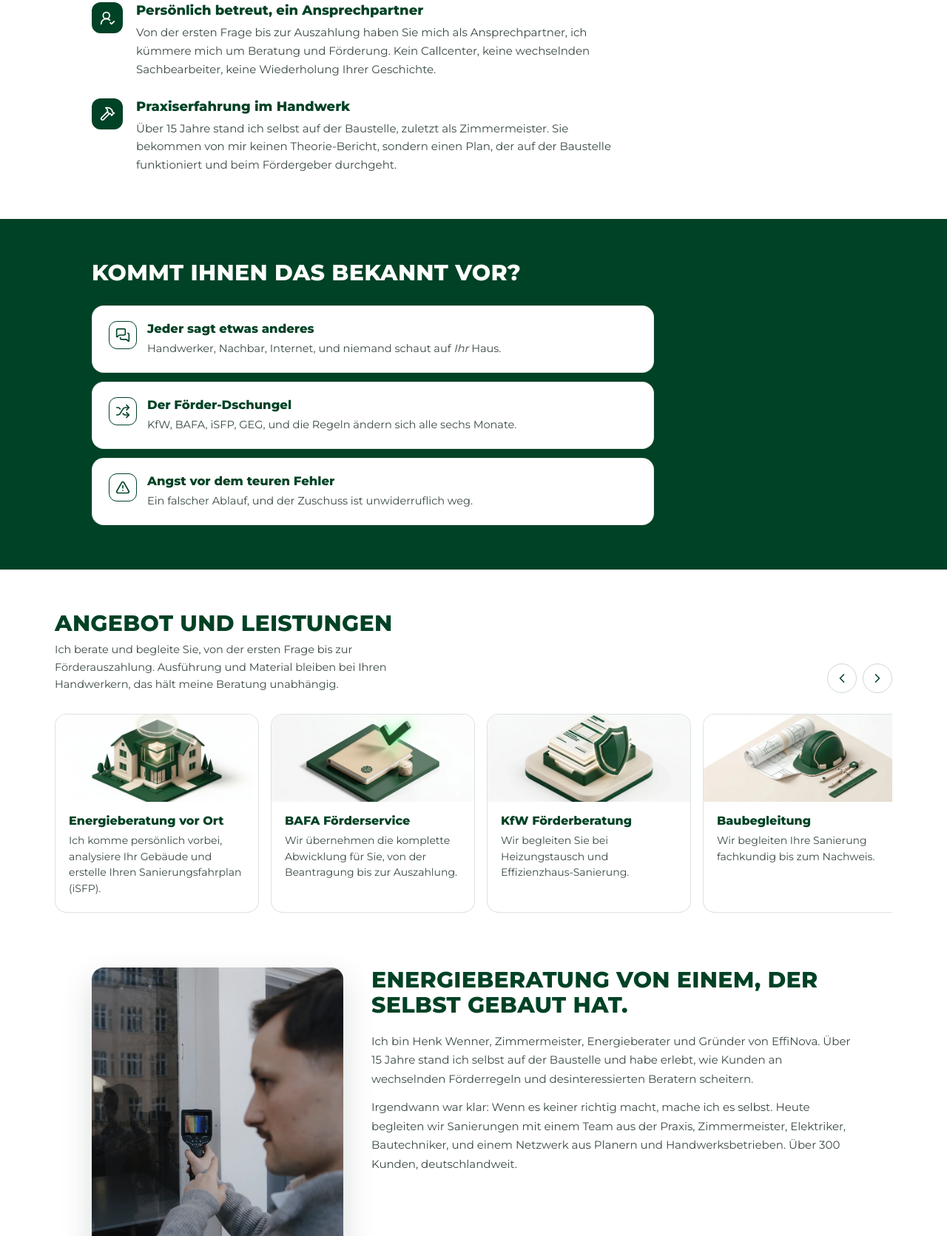
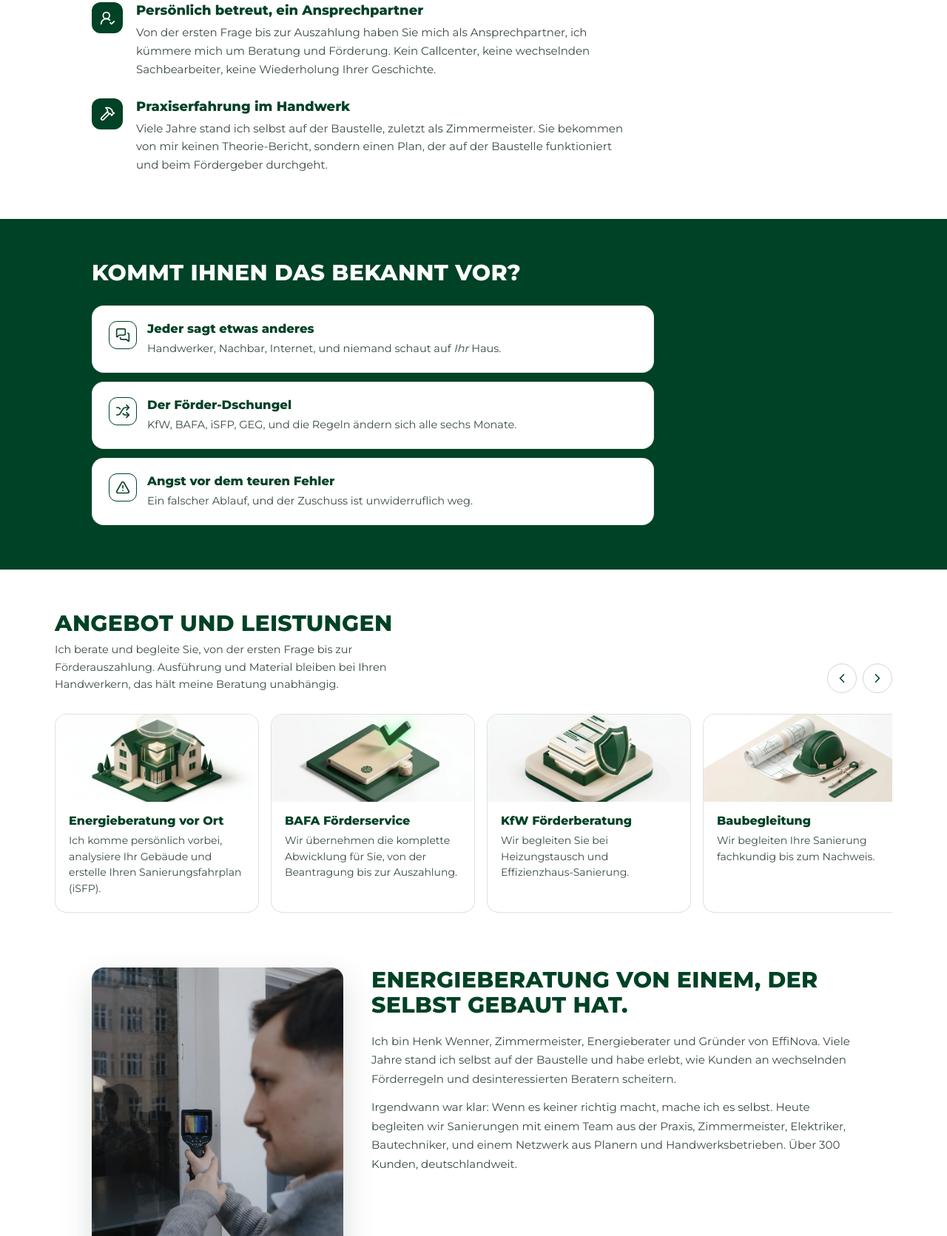
Before and after one commit to EffiNova/effi-nova-website, a website: page index.html in a window 1280 px wide. Shown: the part 1542-3213 px from the top of the page at 74% size. Drawn offline with Linux system fonts and the light colour scheme.

Commit message:
copy(startseite): "Über 15 Jahre" -> "Viele Jahre" auf der Baustelle (USP + Über-Sektion)
Co-Authored-By: Claude Opus 4.8 (1M context) <noreply@anthropic.com>

```diff
--- a/index.html
+++ b/index.html
@@ -220,7 +220,7 @@
           <span style="flex:none; width:42px; height:42px; border-radius:12px; background:#004225; color:#ffffff; display:inline-flex; align-items:center; justify-content:center;"><span data-lucide="hammer" style="width:21px;height:21px;"></span></span>
           <div>
             <h3 style="margin:0 0 7px; font-size:18px; font-weight:800;">Praxiserfahrung im Handwerk</h3>
-            <p style="margin:0; font-size:15px; line-height:1.65; color:#3a4a42; max-width:660px;">Über 15 Jahre stand ich selbst auf der Baustelle, zuletzt als Zimmermeister. Sie bekommen von mir keinen Theorie-Bericht, sondern einen Plan, der auf der Baustelle funktioniert und beim Fördergeber durchgeht.</p>
+            <p style="margin:0; font-size:15px; line-height:1.65; color:#3a4a42; max-width:660px;">Viele Jahre stand ich selbst auf der Baustelle, zuletzt als Zimmermeister. Sie bekommen von mir keinen Theorie-Bericht, sondern einen Plan, der auf der Baustelle funktioniert und beim Fördergeber durchgeht.</p>
           </div>
         </div>
       </div>
@@ -316,7 +316,7 @@
       <div style="flex:1 1 440px; min-width:300px;">
         <h2 style="margin:0 0 18px; font-weight:800; font-size:clamp(22px,2.6vw,30px); line-height:1.15; letter-spacing:0.3px;">ENERGIEBERATUNG VON EINEM, DER SELBST GEBAUT HAT.</h2>
         <div style="font-size:15px; line-height:1.7; color:#3a4a42; display:flex; flex-direction:column; gap:13px;">
-          <p style="margin:0;">Ich bin Henk Wenner, Zimmermeister, Energieberater und Gründer von EffiNova. Über 15 Jahre stand ich selbst auf der Baustelle und habe erlebt, wie Kunden an wechselnden Förderregeln und desinteressierten Beratern scheitern.</p>
+          <p style="margin:0;">Ich bin Henk Wenner, Zimmermeister, Energieberater und Gründer von EffiNova. Viele Jahre stand ich selbst auf der Baustelle und habe erlebt, wie Kunden an wechselnden Förderregeln und desinteressierten Beratern scheitern.</p>
           <p style="margin:0;">Irgendwann war klar: Wenn es keiner richtig macht, mache ich es selbst. Heute begleiten wir Sanierungen mit einem Team aus der Praxis, Zimmermeister, Elektriker, Bautechniker, und einem Netzwerk aus Planern und Handwerksbetrieben. Über 300 Kunden, deutschlandweit.</p>
         </div>
       </div>
```
